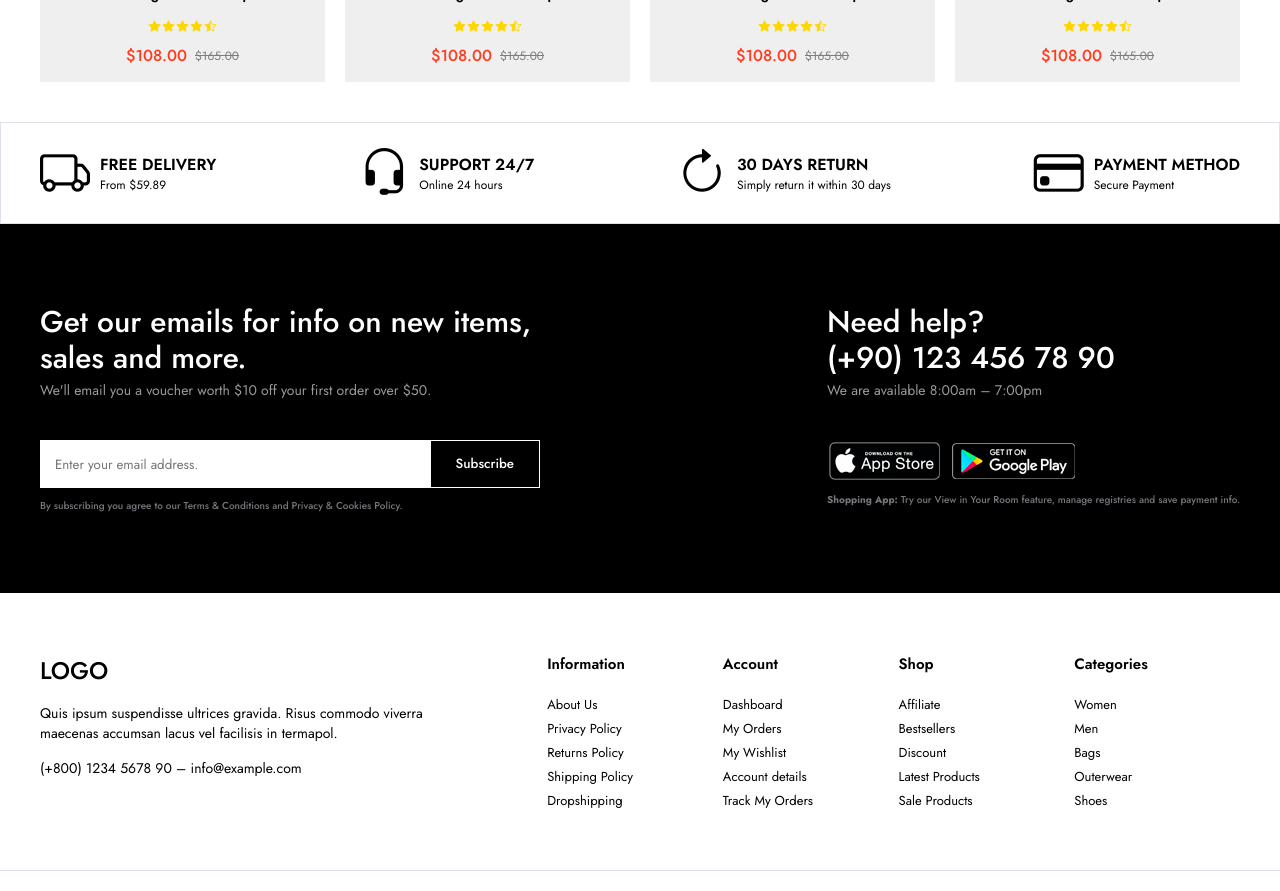
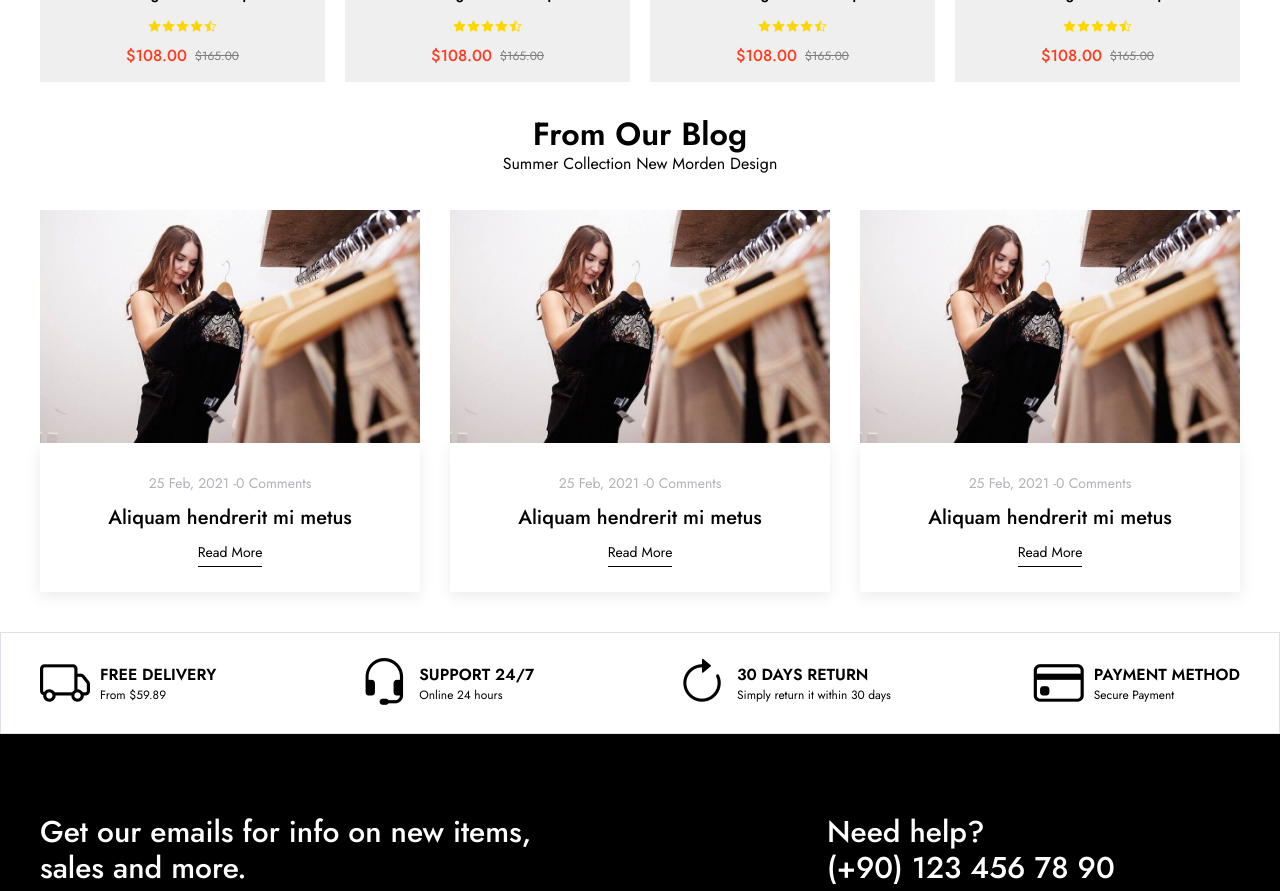
Before and after one commit to sadikahmetaydin/full-stack-e-commerce, a React (Vite) app in the folder frontend/: page / in a window 1280 px wide. Shown: the part 3060-3951 px from the top of the page. Built offline with nearby package versions, Linux system fonts and the light colour scheme.

Commit message:
create blogs and blogItem components

```diff
--- a/frontend/src/App.jsx
+++ b/frontend/src/App.jsx
@@ -6,6 +6,7 @@
 import Sliders from "./components/Slider/Sliders";
 import "./App.css";
 import Campings from "./components/Campaings/Campings";
+import Blogs from "./components/Blogs/Blogs";
 
 const App = () => {
   return (
@@ -16,6 +17,7 @@
       <Products />
       <Campings />
       <Products />
+      <Blogs />
       <Policy />
       <Footer />
     </>
--- /dev/null
+++ b/frontend/src/components/Blogs/BlogItem.css
@@ -0,0 +1,40 @@
+.blog-list .blog-image {
+  display: flex;
+}
+
+.blog-list .blog-image img {
+  width: 100%;
+}
+
+.blog-item .blog-info {
+  padding: 30px 10px 25px 10px;
+  display: flex;
+  flex-direction: column;
+  align-items: center;
+  box-shadow: 0 5px 15px rgb(0 0 0 / 8%);
+}
+
+.blog-item .blog-info-top {
+  font-size: 14px;
+  color: #b2b3b8;
+  margin-bottom: 10px;
+}
+
+.blog-item .blog-info-center a {
+    font-size: 20px;
+    margin-bottom: 20px;
+    font-weight: 500;
+}
+
+.blog-item .blog-info-bottom a {
+    font-size: 14px;
+    border-bottom: 1px solid;
+    padding-bottom: 4px;
+    margin-top: 10px;
+    display: inline-block;
+    transition: .2s ease color;
+}
+
+.blog-item .blog-info-bottom a:hover {
+    color: #1367ef;
+}
--- /dev/null
+++ b/frontend/src/components/Blogs/BlogItem.jsx
@@ -0,0 +1,23 @@
+import "./BlogItem.css";
+
+const BlogItem = () => {
+  return (
+    <li className="blog-item">
+      <a href="#" className="blog-image">
+        <img src="img/blogs/blog1.jpg" alt="" />
+      </a>
+      <div className="blog-info">
+        <div className="blog-info-top">
+          <span>25 Feb, 2021 </span>-<span>0 Comments</span>
+        </div>
+        <div className="blog-info-center">
+          <a href="#">Aliquam hendrerit mi metus</a>
+        </div>
+        <div className="blog-info-bottom">
+          <a href="#">Read More</a>
+        </div>
+      </div>
+    </li>
+  );
+};
+export default BlogItem;
--- /dev/null
+++ b/frontend/src/components/Blogs/Blogs.css
@@ -0,0 +1,9 @@
+.blogs {
+  margin-bottom: 30px;
+}
+
+.blogs .blog-list {
+  display: grid;
+  grid-template-columns: 1fr 1fr 1fr;
+  gap: 30px;
+}
--- /dev/null
+++ b/frontend/src/components/Blogs/Blogs.jsx
@@ -0,0 +1,23 @@
+import BlogItem from "./BlogItem";
+import "./Blogs.css";
+
+const Blogs = () => {
+  return (
+    <section className="blogs">
+      <div className="container">
+        <div className="section-title">
+          <h2>From Our Blog</h2>
+          <p>Summer Collection New Morden Design</p>
+        </div>
+
+        <ul className="blog-list">
+          <BlogItem />
+          <BlogItem />
+          <BlogItem />
+        </ul>
+      </div>
+    </section>
+  )
+}
+
+export default Blogs
```
